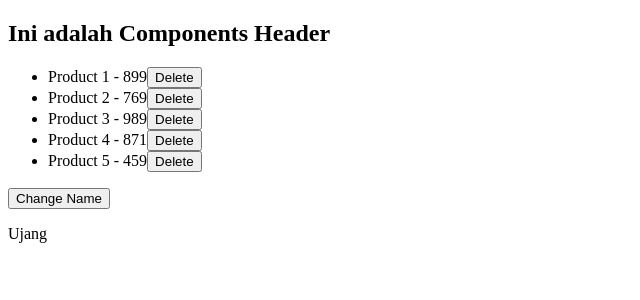
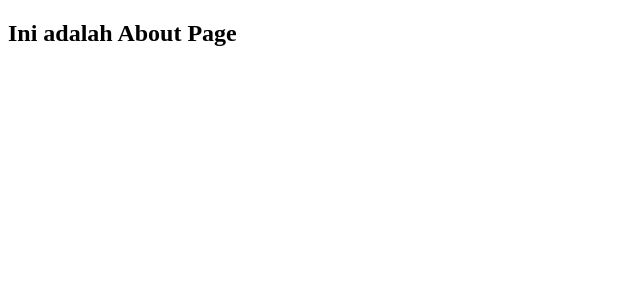
Before and after one commit to ujangaris/reacthooks, a React (Create React App) app: page /about in a window 1280 px wide. Shown: the top 300 px of the page, without its empty margins (0-640 px from the left). Built offline with nearby package versions, Linux system fonts and the light colour scheme.

Commit message:
cara penggunaan react-router-dom

```diff
--- a/src/App.js
+++ b/src/App.js
@@ -1,6 +1,9 @@
 import { useState, useEffect } from "react";
-import Header from "./components/Header";
+// import Header from "./components/Header";
+import { BrowserRouter as Router, Route, Switch } from "react-router-dom";
 import ProductList from "./components/ProductList";
+import About from "./components/About";
+import Contact from "./components/Contact";
 
 function App() {
   const [products, setProducts] = useState([
@@ -23,10 +26,19 @@ function App() {
   }, [name]);
   return (
     <div className="App">
-      <Header />
-      <ProductList products={products} deleteProduct={deleteProduct} />
-      <button onClick={() => setName("joko")}>Change Name</button>
-      <p>{name}</p>
+      <Router>
+        <Switch>
+          <Route exact path="/">
+            <ProductList products={products} deleteProduct={deleteProduct} />
+          </Route>
+          <Route path="/about">
+            <About />
+          </Route>
+          <Route path="/contact">
+            <Contact />
+          </Route>
+        </Switch>
+      </Router>
     </div>
   );
 }
--- /dev/null
+++ b/src/components/About.js
@@ -0,0 +1,11 @@
+//rafce
+
+const About = () => {
+  return (
+    <div>
+      <h2>Ini adalah About Page</h2>
+    </div>
+  );
+};
+
+export default About;
--- /dev/null
+++ b/src/components/Contact.js
@@ -0,0 +1,11 @@
+//rafce
+
+const Contact = () => {
+  return (
+    <div>
+      <h2>Ini adalah Contact Page</h2>
+    </div>
+  );
+};
+
+export default Contact;
```
